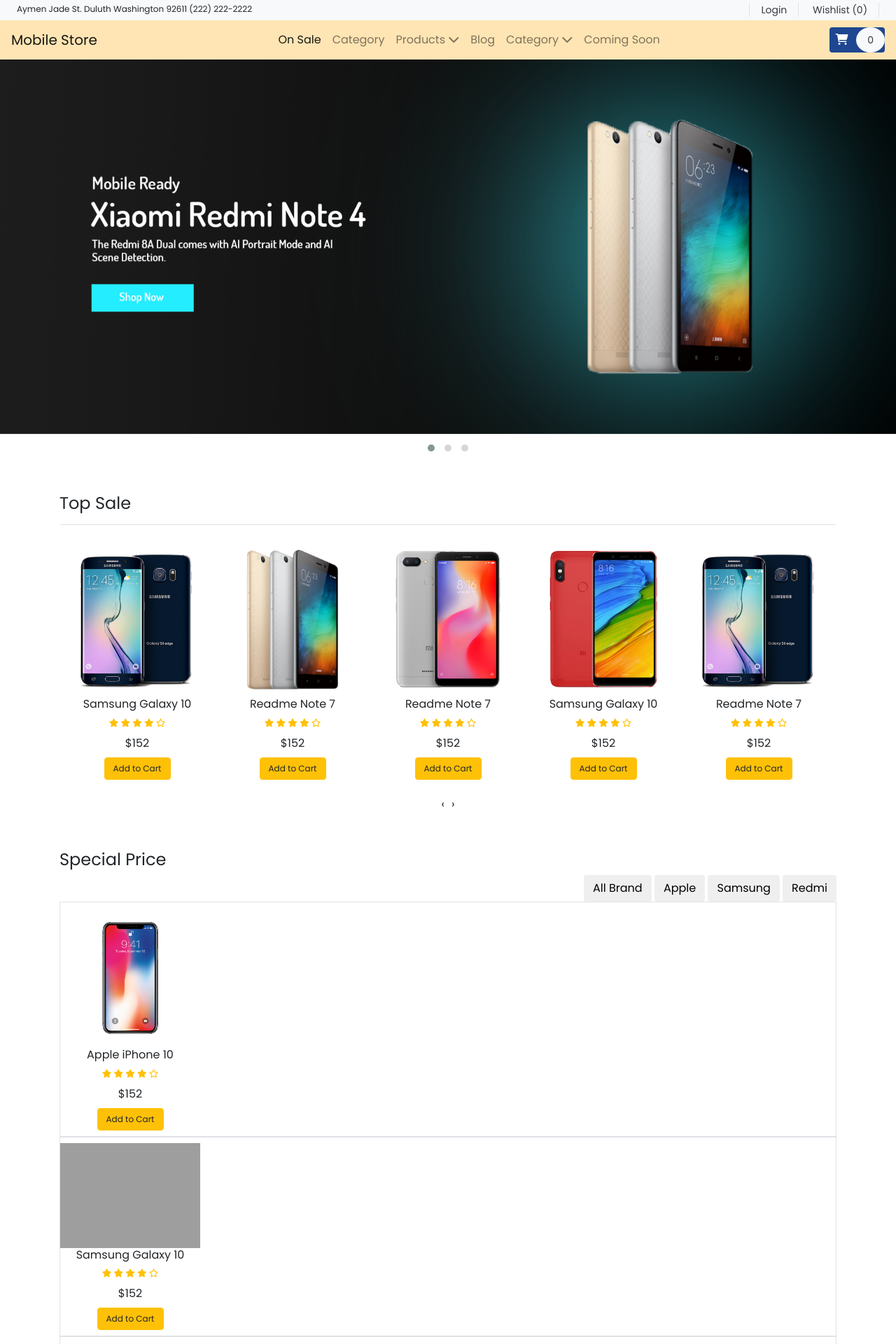
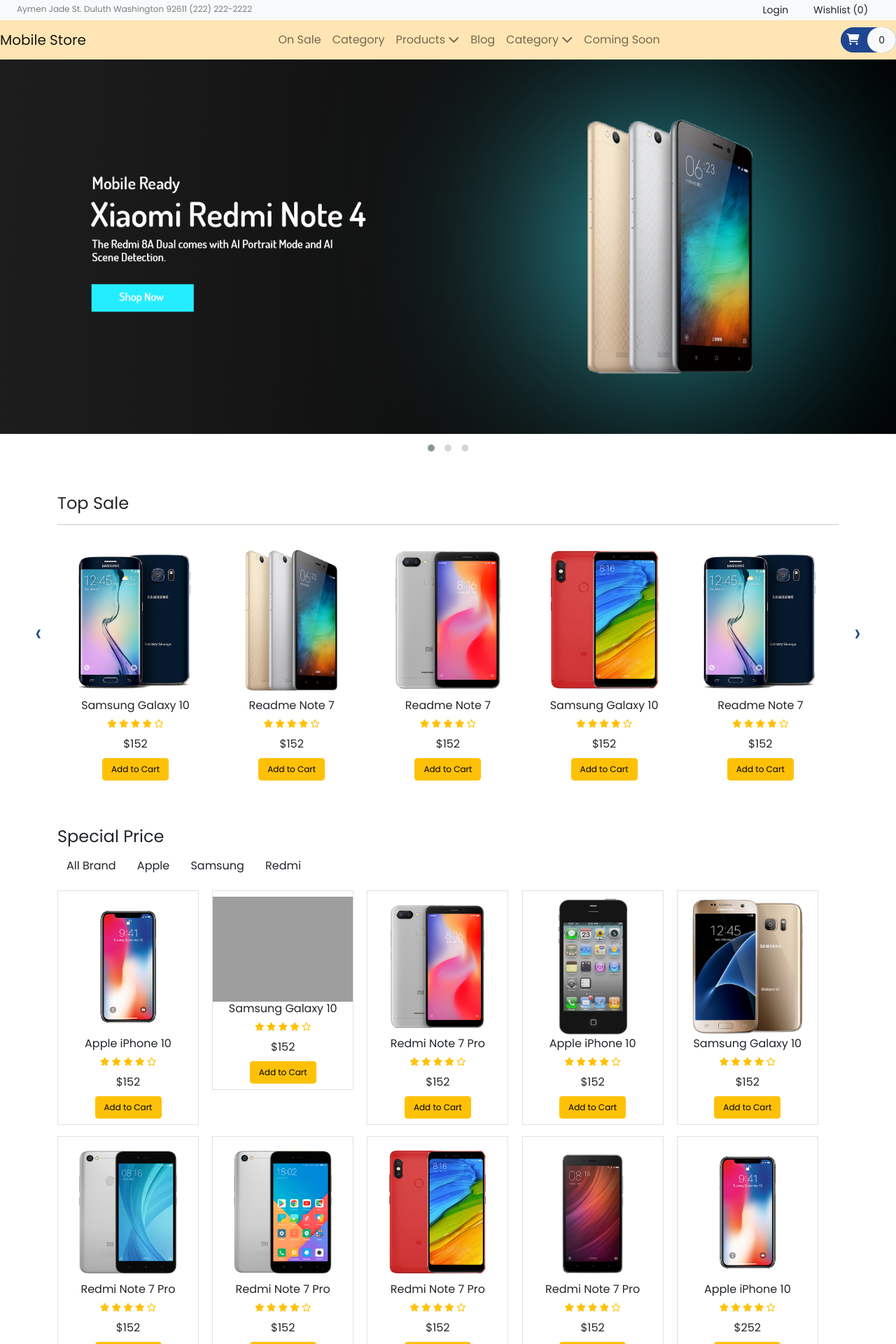
Before and after one commit to Moh-mmed/mobile-store, a PHP site: page / in a window 1280 px wide. Shown: the top 1920 px of the page at 70% size. Run offline with PHP 8.4, Linux system fonts and the light colour scheme; some libraries are stand-ins or nearby versions; grey boxes are pictures that could not be loaded.

Commit message:
complete homepage

```diff
--- a/index.html
+++ b/index.html
@@ -6,8 +6,8 @@
     <meta name="viewport" content="width=device-width, initial-scale=1.0">
 
     <!-- Bootstrap CSS -->
-    <link rel="stylesheet" href="https://cdn.jsdelivr.net/npm/bootstrap@4.0.0/dist/css/bootstrap.min.css"
-            integrity="sha384-Gn5384xqQ1aoWXA+058RXPxPg6fy4IWvTNh0E263XmFcJlSAwiGgFAW/dAiS6JXm" crossorigin="anonymous">
+    <link href="https://cdn.jsdelivr.net/npm/bootstrap@5.0.2/dist/css/bootstrap.min.css" rel="stylesheet"
+        integrity="sha384-EVSTQN3/azprG1Anm3QDgpJLIm9Nao0Yz1ztcQTwFspd3yD65VohhpuuCOmLASjC" crossorigin="anonymous">
     <!-- Owl Carousel -->
     <link rel="stylesheet" href="https://cdnjs.cloudflare.com/ajax/libs/OwlCarousel2/2.3.4/assets/owl.carousel.min.css"
         integrity="sha512-tS3S5qG0BlhnQROyJXvNjeEM4UpMXHrQfTGmbQ1gKmelCxlSEBUaxhRBj/EFTzpbP4RVSrpEikbmdJobCvhE3g=="
@@ -66,10 +66,10 @@
                             <a class="nav-link" href="#">Coming Soon</a>
                         </li>
                     </ul>
-                    <form action="#" class="font-size-14 ">
-                        <a href="#" class="py-2 rounded color-primary-bg">
+                    <form action="#" class="font-size-14 font-rale">
+                        <a href="#" class="py-2 rounded-pill color-primary-bg">
                             <span class="font-size-16 px-2 text-white"><i class="fas fa-shopping-cart"></i></span>
-                            <span class="px-3 py-2 rounded-circle text-dark bg-light">0</span>
+                            <span class="px-3 py-2 rounded-pill text-dark bg-light">0</span>
                         </a>
                     </form>
                 </div>
@@ -661,7 +661,7 @@
                                 <p class="card-text font-size-14 text-black-50 py-1">Lorem ipsum dolor sit amet consectetur
                                     adipisicing elit. Veritatis non iste sequi cupiditate tempora iure. Velit accusamus saepe
                                     harum sed.</p>
-                                <a href="#" class="color-second text-left">Go somewhere</a>
+                                <a href="#" class="color-primary text-left">Go somewhere</a>
                             </div>
                         </div>
                         <div class="item">
@@ -671,7 +671,7 @@
                                 <p class="card-text font-size-14 text-black-50 py-1">Lorem ipsum dolor sit amet consectetur
                                     adipisicing elit. Veritatis non iste sequi cupiditate tempora iure. Velit accusamus saepe
                                     harum sed.</p>
-                                <a href="#" class="color-second text-left">Go somewhere</a>
+                                <a href="#" class="color-primary text-left">Go somewhere</a>
                             </div>
                         </div>
                         <div class="item">
@@ -681,7 +681,7 @@
                                 <p class="card-text font-size-14 text-black-50 py-1">Lorem ipsum dolor sit amet consectetur
                                     adipisicing elit. Veritatis non iste sequi cupiditate tempora iure. Velit accusamus saepe
                                     harum sed.</p>
-                                <a href="#" class="color-second text-left">Go somewhere</a>
+                                <a href="#" class="color-primary text-left">Go somewhere</a>
                             </div>
                         </div>
                     </div>
@@ -697,18 +697,18 @@
             <div class="container">
                 <div class="row">
                     <div class="col-lg-3 col-12">
-                        <h4 class=" font-size-20">Mobile Shopee</h4>
-                        <p class="font-size-14  text-white-50">Lorem ipsum dolor sit amet consectetur, adipisicing
+                        <h4 class="font-size-20">Mobile Shopee</h4>
+                        <p class="font-size-14 text-white-50">Lorem ipsum dolor sit amet consectetur, adipisicing
                             elit. Repellendus, deserunt.</p>
                     </div>
                     <div class="col-lg-4 col-12">
                         <h4 class=" font-size-20">Newslatter</h4>
                         <form class="form-row">
-                            <div class="col">
-                                <input type="text" class="form-control" placeholder="Email *">
+                            <div class="col d-inline-block mb-2">
+                                <input type="text" class="form-control" placeholder="Email">
                             </div>
-                            <div class="col">
-                                <button type="submit" class="btn btn-primary mb-2">Subscribe</button>
+                            <div class="col d-inline-block mb-2">
+                                <button type="submit" class="btn btn-primary">Subscribe</button>
                             </div>
                         </form>
                     </div>
@@ -735,8 +735,7 @@
         </footer>
 
         <div class="copyright text-center bg-dark text-white py-2">
-            <p class=" font-size-14">&copy; Copyrights 2020. Desing By <a href="#" class="color-second">Daily
-                    Tuition</a></p>
+            <p class=" font-size-14">&copy; Copyrights 2020. Desing By <a href="#" class="color-second">benaoucode</a></p>
         </div>
         <!-- !end #footer -->
 
@@ -744,19 +743,21 @@
 
 
 
-    <script src="https://code.jquery.com/jquery-3.2.1.slim.min.js"
-        integrity="sha384-KJ3o2DKtIkvYIK3UENzmM7KCkRr/rE9/Qpg6aAZGJwFDMVNA/GpGFF93hXpG5KkN"
-        crossorigin="anonymous"></script>
-    <script src="https://cdn.jsdelivr.net/npm/popper.js@1.12.9/dist/umd/popper.min.js"
-        integrity="sha384-ApNbgh9B+Y1QKtv3Rn7W3mgPxhU9K/ScQsAP7hUibX39j7fakFPskvXusvfa0b4Q"
-        crossorigin="anonymous"></script>
-    <script src="https://cdn.jsdelivr.net/npm/bootstrap@4.0.0/dist/js/bootstrap.min.js"
-        integrity="sha384-JZR6Spejh4U02d8jOt6vLEHfe/JQGiRRSQQxSfFWpi1MquVdAyjUar5+76PVCmYl"
+    <script src="https://code.jquery.com/jquery-3.3.1.slim.min.js"
+        integrity="sha384-q8i/X+965DzO0rT7abK41JStQIAqVgRVzpbzo5smXKp4YfRvH+8abtTE1Pi6jizo"
         crossorigin="anonymous"></script>
 
+    <script src="https://cdn.jsdelivr.net/npm/bootstrap@5.0.2/dist/js/bootstrap.bundle.min.js"
+            integrity="sha384-MrcW6ZMFYlzcLA8Nl+NtUVF0sA7MsXsP1UyJoMp4YLEuNSfAP+JcXn/tWtIaxVXM"
+            crossorigin="anonymous"></script>
     <!-- Owl Carousel JS -->
     <script src="https://cdnjs.cloudflare.com/ajax/libs/OwlCarousel2/2.3.4/owl.carousel.js"
         integrity="sha512-gY25nC63ddE0LcLPhxUJGFxa2GoIyA5FLym4UJqHDEMHjp8RET6Zn/SHo1sltt3WuVtqfyxECP38/daUc/WVEA=="
+        crossorigin="anonymous" referrerpolicy="no-referrer"></script>
+
+    <!-- Isotope JS -->
+    <script src="https://cdnjs.cloudflare.com/ajax/libs/jquery.isotope/3.0.6/isotope.pkgd.min.js"
+        integrity="sha512-Zq2BOxyhvnRFXu0+WE6ojpZLOU2jdnqbrM1hmVdGzyeCa1DgM3X5Q4A/Is9xA1IkbUeDd7755dNNI/PzSf2Pew=="
         crossorigin="anonymous" referrerpolicy="no-referrer"></script>
 
     <!-- Custom Javascript -->
--- a/sass/includes/globals.scss
+++ b/sass/includes/globals.scss
@@ -1,7 +1,15 @@
 /*      Global Classes      */
 *{
     font-family: $font-poppins;
+    margin: 0;
+    padding: 0;
+    box-sizing: border-box;
 }
+
+a, a:focus, a:hover{
+    text-decoration: none;
+}
+
 button, button:focus{
     outline: none !important;
     box-shadow: none !important;
--- /dev/null
+++ b/sass/includes/special-price.scss
@@ -0,0 +1,8 @@
+/*   Special Price Section Template */
+
+#special-price{
+    .grid .grid-item{
+        margin-right: 1.2rem;
+        margin-top: 1rem;
+    }
+}
--- /dev/null
+++ b/sass/includes/top-sale.scss
@@ -0,0 +1,45 @@
+/*  top sale template   */
+
+#top-sale{
+    .owl-carousel .item .product a{
+        overflow: hidden;
+    }
+
+    .owl-carousel .item .product img{
+        transition: transform .5s ease;
+    }
+
+    .owl-carousel .item .product img:hover{
+        transform: scale(1.1);
+    }
+
+    .owl-carousel .owl-nav button{
+        position: absolute;
+        top: 30%;
+        outline: none;
+    }
+
+    .owl-carousel .owl-nav button.owl-prev{
+        left: 0;
+    }
+
+    .owl-carousel .owl-nav button.owl-prev span,
+    .owl-carousel .owl-nav button.owl-next span{
+        font-size: 35px;
+        color: $color-primary;
+        padding: 0 1rem;
+    }
+
+    .owl-carousel .owl-nav button.owl-prev span{
+        margin-left: -4rem;
+    }
+
+    .owl-carousel .owl-nav button.owl-next{
+        right: 0;
+    }
+
+    .owl-carousel .owl-nav button.owl-next span{
+        margin-right: -4rem;
+    }
+
+}
--- a/sass/style.scss
+++ b/sass/style.scss
@@ -4,3 +4,5 @@
 @import './includes/globals.scss';
 @import './includes/typography.scss';
 @import './includes/color.scss';
+@import './includes/top-sale.scss';
+@import './includes/special-price.scss';
--- a/style.css
+++ b/style.css
@@ -1,6 +1,13 @@
 @import url("https://fonts.googleapis.com/css2?family=Poppins&display=swap"); /*      Global Classes      */
 * {
   font-family: "Poppins", sans-serif;
+  margin: 0;
+  padding: 0;
+  box-sizing: border-box;
+}
+
+a, a:focus, a:hover {
+  text-decoration: none;
 }
 
 button, button:focus {
@@ -40,4 +47,44 @@ button, button:focus {
   background: #FFE5B4;
 }
 
+/*  top sale template   */
+#top-sale .owl-carousel .item .product a {
+  overflow: hidden;
+}
+#top-sale .owl-carousel .item .product img {
+  transition: transform 0.5s ease;
+}
+#top-sale .owl-carousel .item .product img:hover {
+  transform: scale(1.1);
+}
+#top-sale .owl-carousel .owl-nav button {
+  position: absolute;
+  top: 30%;
+  outline: none;
+}
+#top-sale .owl-carousel .owl-nav button.owl-prev {
+  left: 0;
+}
+#top-sale .owl-carousel .owl-nav button.owl-prev span,
+#top-sale .owl-carousel .owl-nav button.owl-next span {
+  font-size: 35px;
+  color: #1F4690;
+  padding: 0 1rem;
+}
+#top-sale .owl-carousel .owl-nav button.owl-prev span {
+  margin-left: -4rem;
+}
+#top-sale .owl-carousel .owl-nav button.owl-next {
+  right: 0;
+}
+#top-sale .owl-carousel .owl-nav button.owl-next span {
+  margin-right: -4rem;
+}
+
+/*   Special Price Section Template */
+#special-price .grid .grid-item {
+  margin-right: 1.2rem;
+  margin-top: 1rem;
+}
+
 /*# sourceMappingURL=style.css.map */
```
Also changed, not shown: 1 other file.
